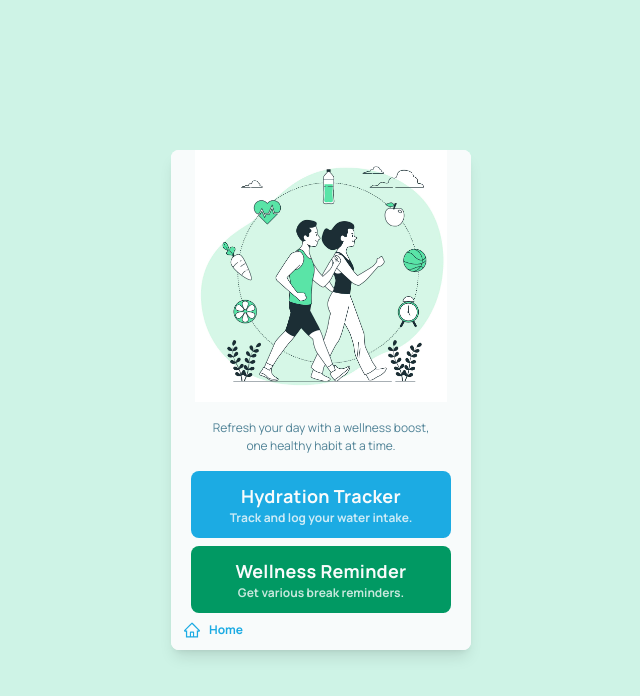
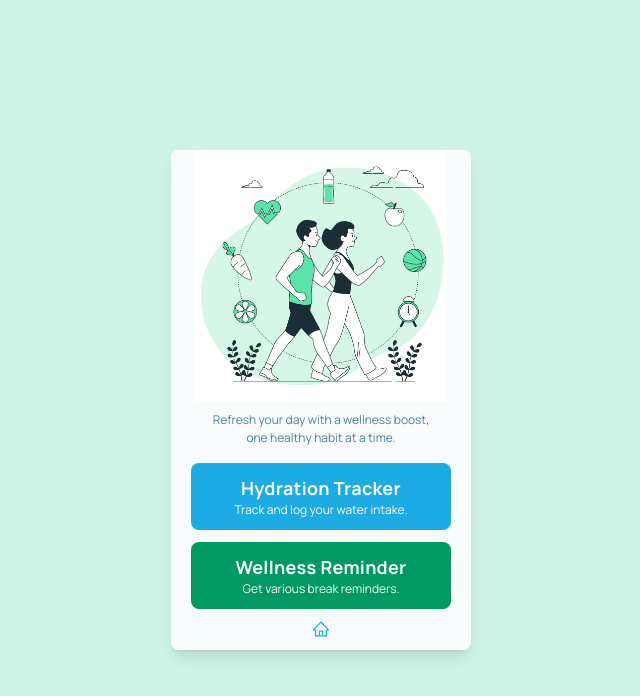
Before and after one commit to seanverano/reboost, a React (Vite) app: page /menu in a window 1280 px wide. Shown: the top 696 px of the page, without its empty margins (319-959 px from the left). Built offline with nearby package versions, Linux system fonts and the light colour scheme.

Commit message:
Edit styling for MenuPage components

```diff
--- a/src/components/menupage_components/MenuPageButton.jsx
+++ b/src/components/menupage_components/MenuPageButton.jsx
@@ -1,7 +1,7 @@
 const MenuPageButton = ({ goDrink }) => {
   return (
     <>
-      <div className="flex flex-col justify-center gap-2 relative bg-[#F8FBFB] pt-4">
+      <div className="flex flex-col justify-center gap-3 relative bg-[#F8FBFB] pt-2">
         <div className="text-sm font-bold text-center">
           <p className="text-center px-8 text-[#4f8296] text-xs font-normal leading-normal mb-4">
             Refresh your day with a wellness boost, one healthy habit at a time.
@@ -9,25 +9,23 @@ const MenuPageButton = ({ goDrink }) => {
           <div className="flex flex-col text-sm font-bold text-center mx-2">
             <button
               onClick={goDrink}
-              className="mx-3 items-center px-4 py-3 rounded-lg text-[#F8FBFB] bg-[#1CABE3]"
+              className="mx-3 items-center px-4 py-3 rounded-lg text-[#F8FBFB] bg-[#1CABE3] hover:text-[#1CABE3] hover:bg-[transparent]"
             >
-              <span className="text-lg leading-normal tracking-[0.015em]">
+              <span className="text-lg font-bold leading-normal tracking-[0.015em]">
                 Hydration Tracker
               </span>
-              <p className="text-xs text-[#F8FBFB]/80">
+              <p className="text-xs font-normal">
                 Track and log your water intake.
               </p>
             </button>
           </div>
         </div>
         <div className="flex flex-col text-sm font-bold text-center mx-2">
-          <button className="items-center mx-3 px-4 py-3 rounded-lg text-[#F8FBFB] bg-[#019963]">
-            <span className="text-lg leading-normal tracking-[0.015em]">
+          <button className="items-center mx-3 px-4 py-3 rounded-lg text-[#F8FBFB] bg-[#019963] hover:text-[#019963] hover:bg-[transparent]">
+            <span className="text-lg font-bold leading-normal tracking-[0.015em]">
               Wellness Reminder
             </span>
-            <p className="text-xs text-[#F8FBFB]/80">
-              Get various break reminders.
-            </p>
+            <p className="text-xs font-normal">Get various break reminders.</p>
           </button>
         </div>
       </div>
--- a/src/components/menupage_components/MenuPageFooter.jsx
+++ b/src/components/menupage_components/MenuPageFooter.jsx
@@ -1,17 +1,15 @@
 import { AiOutlineHome } from "react-icons/ai";
-import { GrResources } from "react-icons/gr";
 
 const MenuPageFooter = ({ goHome }) => {
   return (
     <>
-      <div className="text-lg font-manrope absolute bottom-0 left-0 bg-[transparent] px-3 py-3 justify-between flex flex-row w-full">
+      <div className="text-lg font-manrope bg-[transparent] px-3 py-3 justify-center flex w-full">
         <button
           onClick={goHome}
           className="flex cursor-pointer items-center justify-center rounded-full h-4 bg-transparent text-[#000000] gap-2 font-bold p-0"
         >
-          <div className="flex items-center text-[#1CABE3] hover:text-[#000000]">
+          <div className="flex items-center text-[#1CABE3] hover:text-[#019963]">
             <AiOutlineHome />
-            <span className="text-xs ml-2 ">Home</span>
           </div>
         </button>
       </div>
```
